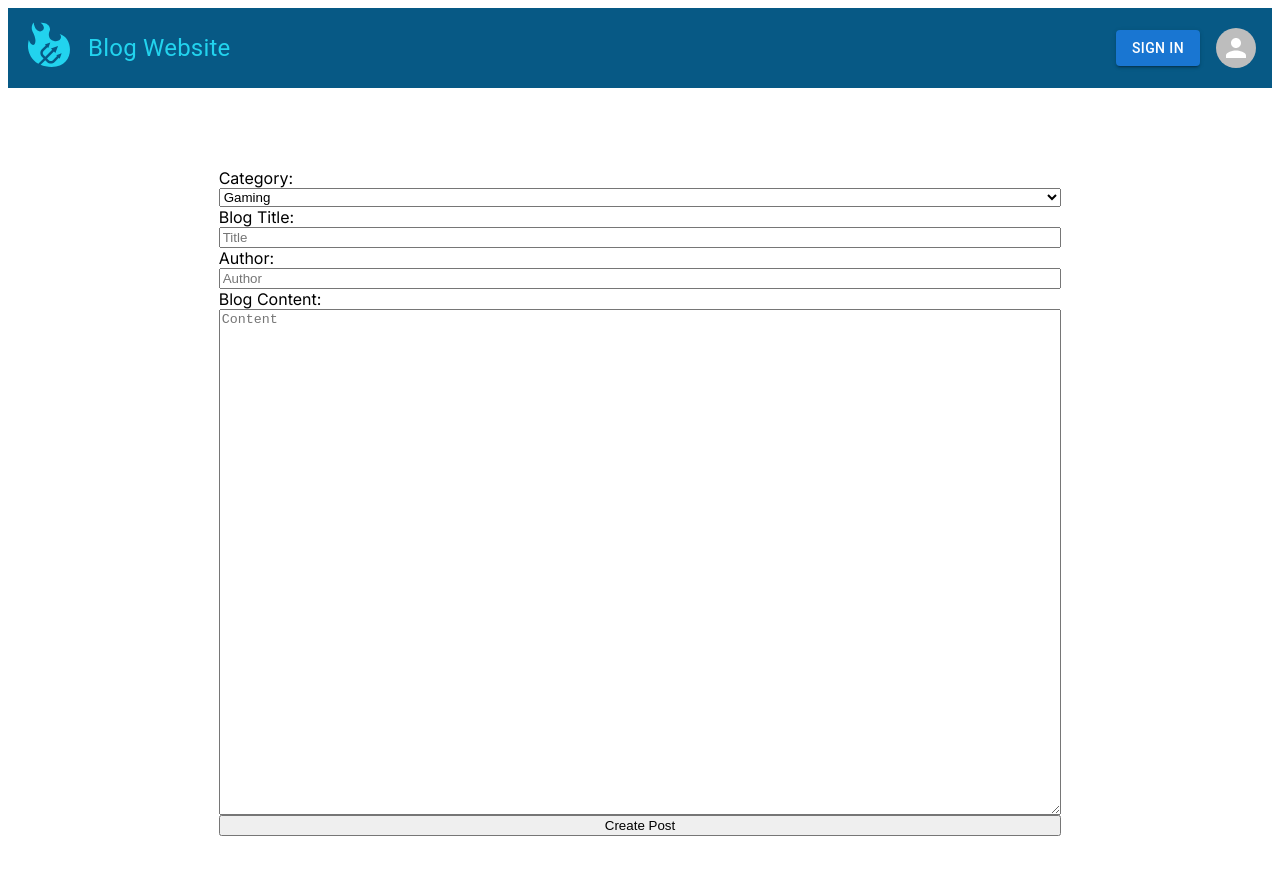
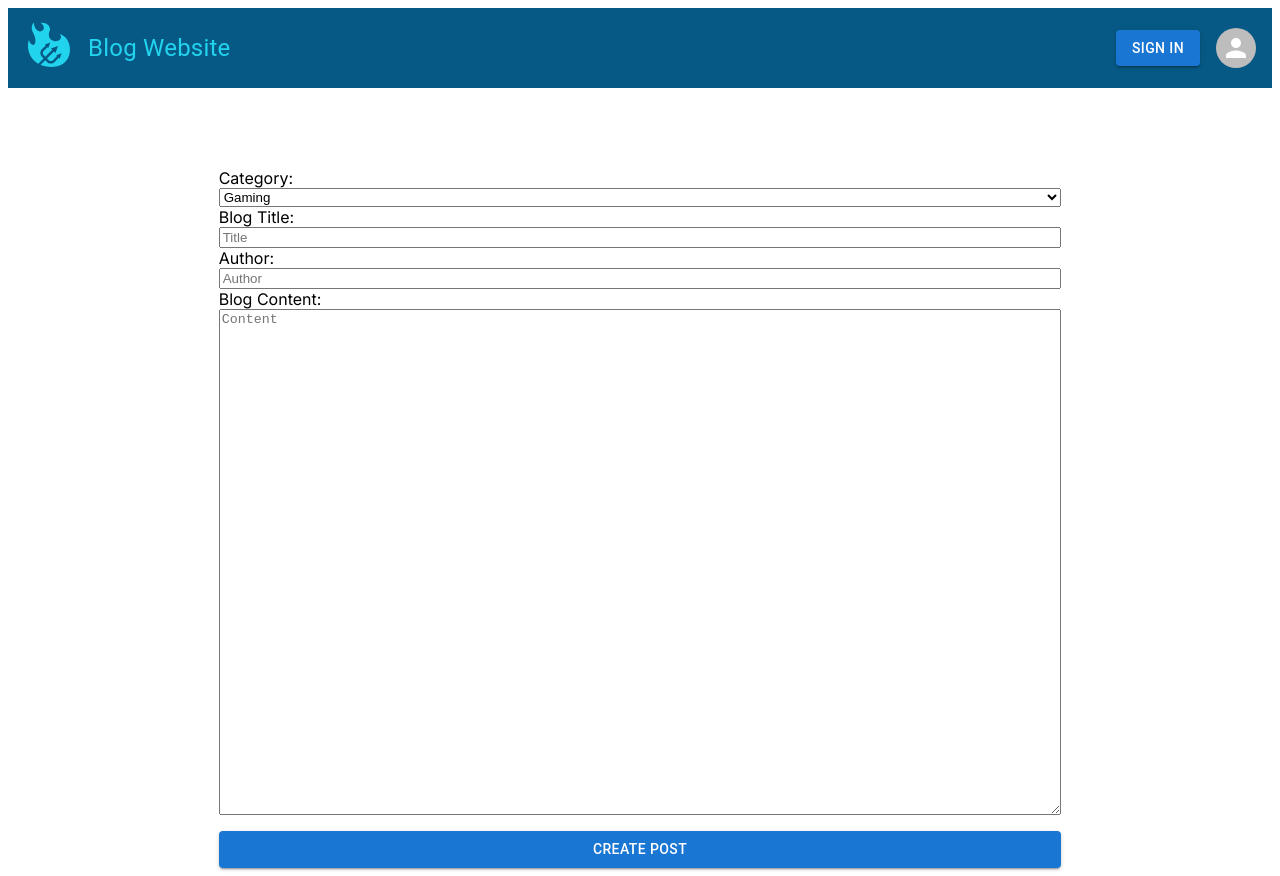
Before and after one commit to jramos5883/fullstack-blog-website, a Next.js app in the folder fsbw-app/: page /createTechBlogPost in a window 1280 px wide. Before the commit the page ends 844 px from the top, so only its background shows below. Built offline with nearby package versions, Linux system fonts and the light colour scheme; no server answers.

Commit message:
Updated create post button

```diff
--- a/fsbw-app/app/createTechBlogPost/page.jsx
+++ b/fsbw-app/app/createTechBlogPost/page.jsx
@@ -3,6 +3,7 @@
 import { useState } from "react";
 import { collection, addDoc, serverTimestamp } from "firebase/firestore"; // import serverTimestamp
 import { db } from "../utils/firebase/firebase.utils";
+import { Button } from "@mui/material";
 
 export default function CreateTechBlogPost() {
   const [title, setTitle] = useState("");
@@ -59,7 +60,9 @@
           onChange={(e) => setContent(e.target.value)}
           style={{ height: "500px" }} // set the height to 2/3 of the page
         />
-        <button type="submit">Create Post</button>
+        <Button type="submit" variant="contained" className="mt-4">
+          Create Post
+        </Button>
       </form>
     </div>
   );
```
